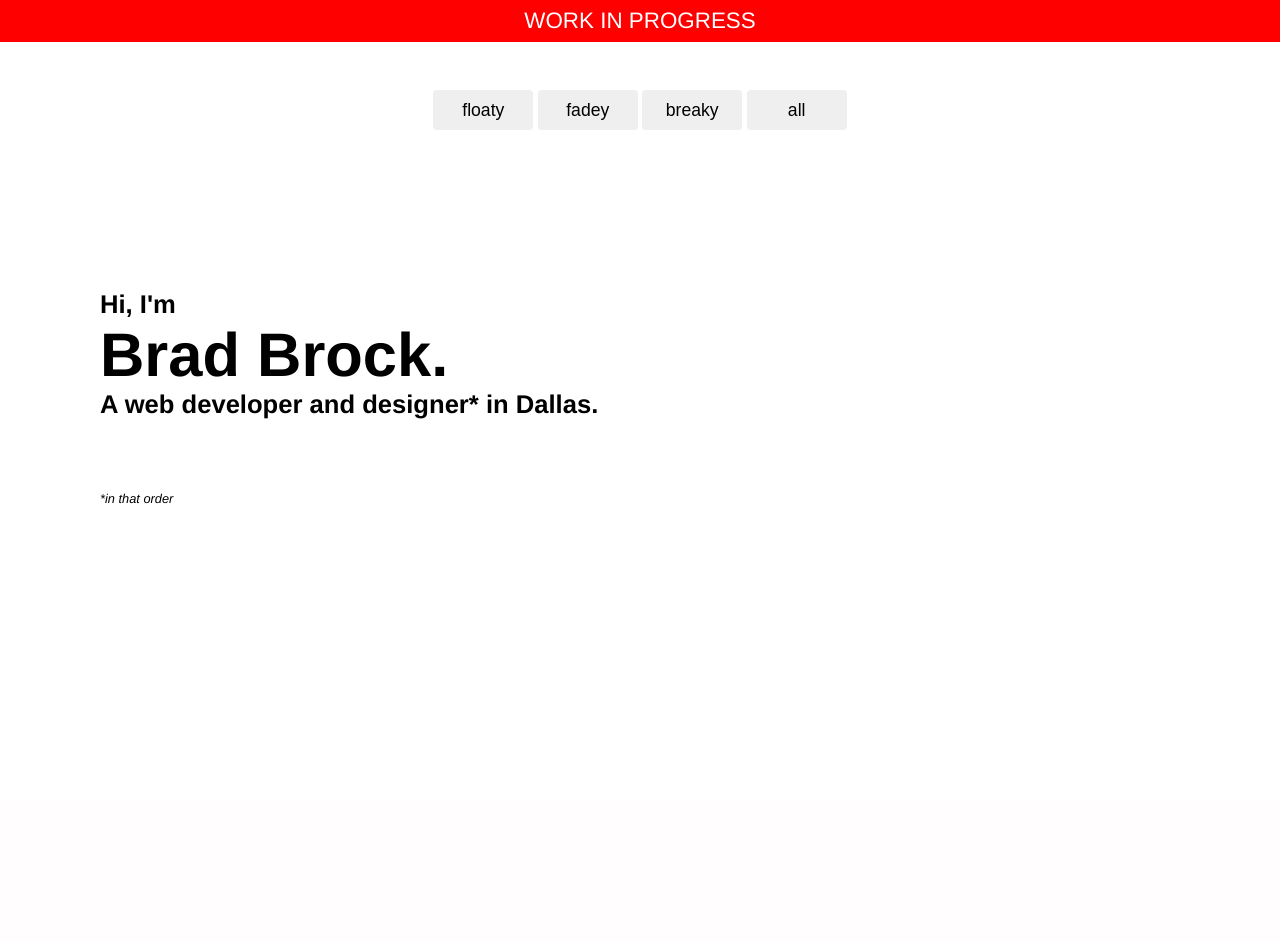
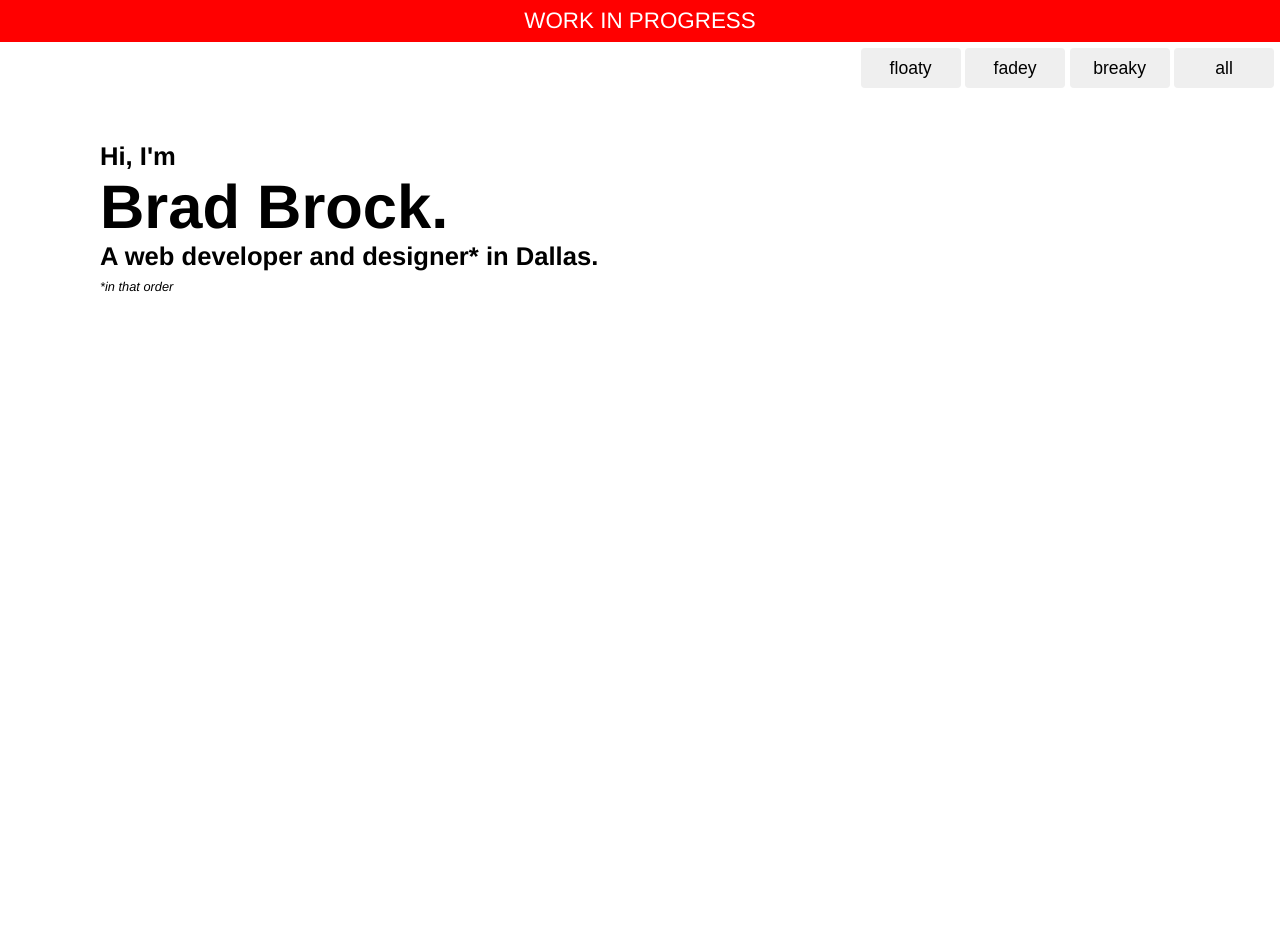
Before and after one commit to Spyrojoe/VBT4.0, a PHP site: page / in a window 1280 px wide. Before the commit the page ends 504 px from the top, so only its background shows below. Run offline with PHP 8.4, Linux system fonts and the light colour scheme; some libraries are stand-ins or nearby versions.

Commit message:
Header animations
refining header animations

```diff
--- a/index.html
+++ b/index.html
@@ -21,9 +21,23 @@
 			<h1><span class="small-talk">Hi, I'm</span> <span class="name">Brad Brock.</span> <span class="small-talk">A web developer and designer* in Dallas.</span></h1>
 			<div class="asterisk small-talk">*in that order</div>
 		</div>
+		<!--<nav>
+			<ul>
+				<li><a href="#">What I Do</a></li>
+				<li><a href="#">What I've Done</a></li>
+				<li><a href="#">Where I'm At</a></li>
+			</ul>
+		</nav>-->
 	</div>
 </header>
 <script type="text/javascript">
+	$(document).ready(function(){
+		$(".greet").addClass("floaty");
+		$(".small-talk").addClass("fadey");
+		$(".name").addClass("breaky");
+		$("header").addClass("expandy");
+		$("nav").addClass("hide");
+
 		$("#floaty").click(function(){
 			$(".greet").toggleClass("floaty");
 		});
@@ -37,8 +51,10 @@
 			$(".greet").toggleClass("floaty");
 			$(".small-talk").toggleClass("fadey");
 			$(".name").toggleClass("breaky");
+			$("header").toggleClass("expandy shrinky");
+			$("nav").toggleClass("hide");
 		});
-
+	});
 </script>
 </body>
 </html>
--- a/style.css
+++ b/style.css
@@ -21,10 +21,9 @@ button:active{
 	background-color: #e6e6e6;
 }
 .button-group{
-	display: block;
-	width: 100%;
-	margin: 48px auto 0;
-	text-align: center;
+	position: absolute;
+	top: 48px;
+	right: 6px;
 }
 #attention{
 	padding: 8px 0;
@@ -38,10 +37,31 @@ button:active{
 	max-width: 960px;
 	margin: 0 auto;
 }
+
+.gimme-nav{
+	display: block;
+}
+header{
+	height: 100vh;
+	margin: 0 auto 0 0;
+	background-color: rgba(0,0,0,.6);
+	width: 20%;
+}
+.expandy{
+	-webkit-animation: grow-wrap .5s ease forwards;
+	animation: grow-wrap .5s ease forwards;
+}
+.shrinky{
+	-webkit-animation: shrink-wrap .5s ease forwards;
+	animation: shrink-wrap .5s ease forwards;
+}
 .greet{
 	margin: inherit;
 	font-size: .8em;
-
+	-webkit-transition: transform .5s ease;
+	transition: transform .5s ease;
+}
+.floaty{
 	-webkit-transition: transform .5s ease;
 	transition: transform .5s ease;
 	-webkit-transform: translate(100px);
@@ -57,35 +77,32 @@ button:active{
 	/*-webkit-animation: shrink-wrap .1s linear forwards;
 	animation: shrink-wrap .1s linear forwards;*/
 }
-.greet .name{
+.name{
 	display: block;
+	width: 20%;
 	/*font-size: 2em;*/
 	font-size: 2.4em;
 }
-.greet .small-talk{
+.breaky{
+	width: 100% !important;
+	/*-webkit-animation: shrink-wrap .1s linear forwards;
+	animation: shrink-wrap .1s linear forwards;*/
+}
+.small-talk{
+	opacity: 0;
 	-webkit-transition: visibility 1s, opacity 1s;
 	transition: visibility 1s, opacity 1s;
 	/*visibility: hidden;*/
-
-}
-.floaty{
-	-webkit-transition: transform .5s ease;
-	transition: transform .5s ease;
-	-webkit-transform: translate(0);
-	transform: translate(0);
 }
 .fadey{
 	-webkit-transition: opacity 1s ease;
 	transition: opacity 1s ease;
-	opacity: 0;
+	opacity: 1;
 }
-.breaky{
-	-webkit-animation: shrink-wrap .1s linear forwards;
-	animation: shrink-wrap .1s linear forwards;
-}
-header{
+.grow{
 	margin: 160px auto;
 }
+
 header .wrap{
 	margin: 0 auto 0 0;
 
@@ -103,22 +120,57 @@ header .wrap{
 	padding: 160px 0 160px 72px;*/
 }
 .asterisk{
-	margin-top: 72px;
+	margin-top: 8px;
 	font-style: italic;
+}
+.hide{
+	display: none;
+}
+@-webkit-keyframes grow-wrap{
+	from{
+		width: 20%;
+		background-color: rgba(0,0,0,.6);
+		padding-top: 0;
+	}
+	to{
+		width: 100%;
+		background-color: rgba(0,0,0,0);
+		padding-top: 200px;
+	}
+}
+@keyframes grow-wrap{
+	from{
+		width: 20%;
+		background-color: rgba(0,0,0,.6);
+		padding-top: 0;
+	}
+	to{
+		width: 100%;
+		background-color: rgba(0,0,0,0);
+		padding-top: 100px;
+	}
 }
 @-webkit-keyframes shrink-wrap{
 	from{
 		width: 100%;
+		background-color: rgba(0,0,0,0);
+		padding-top: 100px;
 	}
 	to{
 		width: 20%;
+		background-color: rgba(0,0,0,.6);
+		padding-top: 0;
 	}
 }
 @keyframes shrink-wrap{
 	from{
 		width: 100%;
+		background-color: rgba(0,0,0,0);
+		padding-top: 100px;
 	}
 	to{
 		width: 20%;
+		background-color: rgba(0,0,0,.6);
+		padding-top: 0;
 	}
 }
```
Lines whose indentation alone changed are shown as unchanged.
